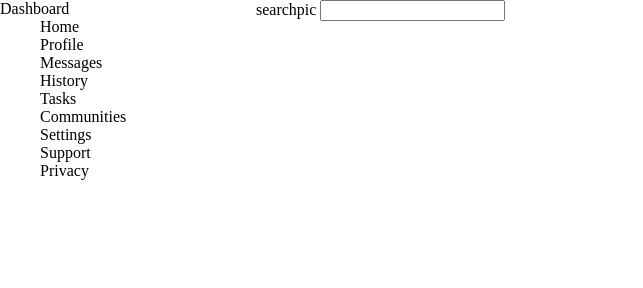
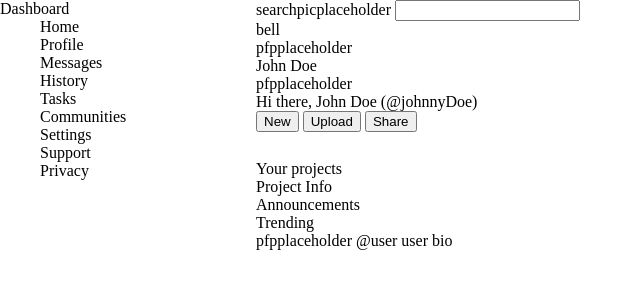
Before and after one commit to MuhammadAlvi03/admin-dashboard, a plain HTML site: page index.html in a window 1280 px wide. Shown: the whole page, without its empty margins (0-643 px from the left). Drawn offline with Linux system fonts and the light colour scheme.

Commit message:
add html content

```diff
--- a/index.html
+++ b/index.html
@@ -3,22 +3,63 @@
 <head>
     <meta charset="UTF-8">
     <meta name="viewport" content="width=device-width, initial-scale=1.0">
-    <title>Document</title>
+    <title>Admin Dashboard</title>
     <link rel="stylesheet" href="style.css">
 </head>
 <body>
     <div class="container">
-        <div class="main"></div>
+        <div class="main">
+            <div class="projects">
+                <span>Your projects</span>
+                <div class="projects-container">
+                    <div class="project-item"> <!-- make 6 total items when done -->
+                        <span>Project</span>
+                        <span>Info</span>
+                        <div class="icons"></div>
+                    </div>
+                </div>
+            </div>
+            <div class="announcements">
+                <span>Announcements</span>
+                <div class="announcements-container">
+                    <div class="announcements-item"></div>
+                </div>
+            </div>
+            <div class="trending">
+                <span>Trending</span>
+                <div class="trending-container">
+                    <div class="trending-item">
+                        <span>pfpplaceholder</span>
+                        <span>@user</span>
+                        <span>user bio</span>
+                    </div>
+                </div>
+            </div>
+        </div>
         <div class="header">
             <div class="search">
-                <span>searchpic</span>
+                <span>searchpicplaceholder</span>
                 <input type="search" name="search" id="search-bar">
             </div>
             <div class="profile">
-
+                <div class="bell">bell</div>
+                <span>pfpplaceholder</span>
+                <div class="name">
+                    <span>John Doe</span>
+                </div>
             </div>
-            <div class="user-greeting"></div>
-            <div class="new"></div>
+            <div class="welcome">
+                <span>pfpplaceholder</span>
+                <div class="greeting">
+                    <span>Hi there,</span>
+                    <span>John Doe (@johnnyDoe)</span>
+                </div>
+            </div>
+            <div class="new">
+                <button>New</button>
+                <button>Upload</button>
+                <button>Share</button>
+            </div>
         </div>
         <div class="sidebar">
             <div class="title">
@@ -45,5 +86,3 @@
     </div>
 </body>
 </html>
-
-<!-- profile -->
```
Also changed, not shown: notes.txt (added).
